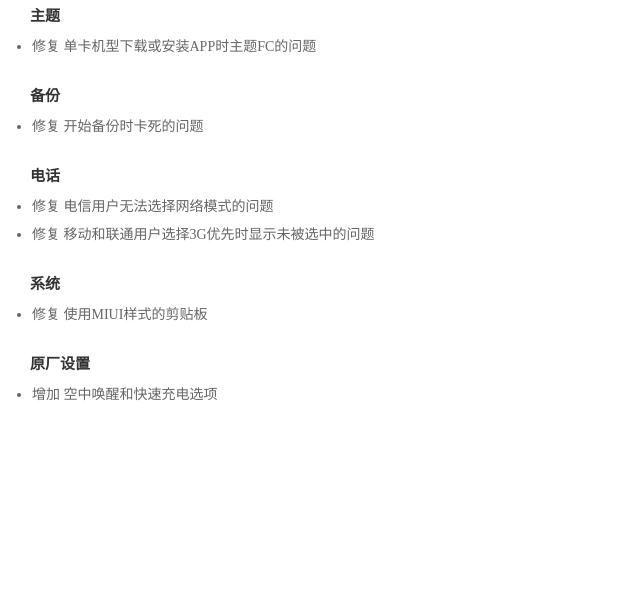
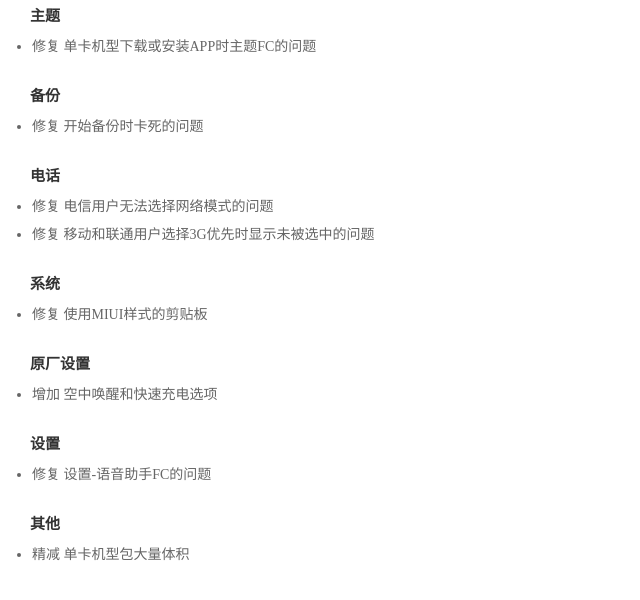
Before and after one commit to gtbluesky/gtbluesky.github.io, a plain HTML site: page miui_changelog/miui7/5.10.11.html in a window 1280 px wide. Shown: the part 90-690 px from the top of the page, without its empty margins (0-640 px from the left). Drawn offline with Linux system fonts and the light colour scheme.

Commit message:
mod 5.10.11 changelog again

```diff
--- a/miui_changelog/miui7/5.10.11.html
+++ b/miui_changelog/miui7/5.10.11.html
@@ -45,6 +45,10 @@
             <ul><li>修复 使用MIUI样式的剪贴板</li></ul>
             <h3>原厂设置</h3>
             <ul><li>增加 空中唤醒和快速充电选项</li></ul>
+            <h3>设置</h3>
+            <ul><li>修复 设置-语音助手FC的问题</li></ul>
+            <h3>其他</h3>
+            <ul><li>精减 单卡机型包大量体积</li></ul>
         </div>
         <!--changelog-end-->
     </div>
```
Also changed, not shown: miui_changelog/miui7/5.10.11.txt.
